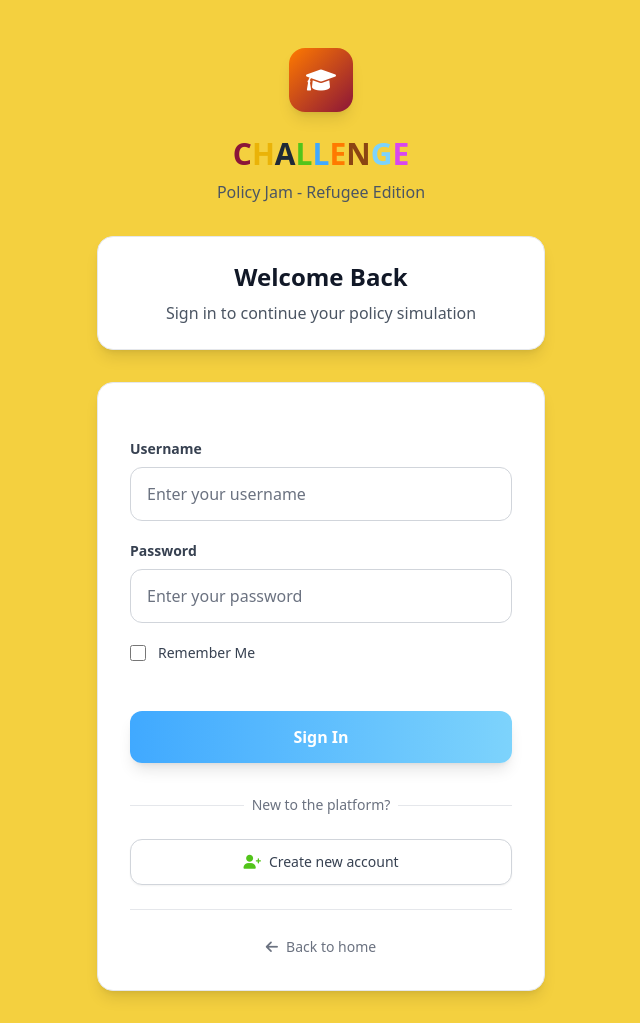
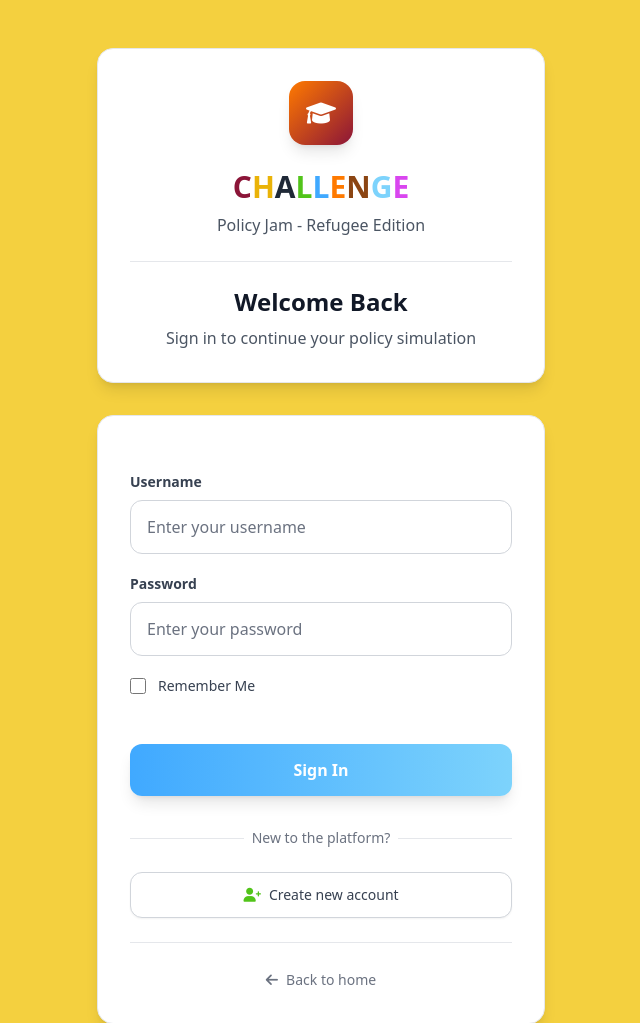
Before and after one commit to kobowood1/AIChallengeGame, a Flask app: page /login in a window 1280 px wide. Shown: the top 1023 px of the page, without its empty margins (319-959 px from the left). Before the commit the page ends 998 px from the top, so only its background shows below. Run offline with Flask 3, Linux system fonts and the light colour scheme; some libraries are stand-ins or nearby versions.

Commit message:
Improve the appearance of the login screen with a clean background
Wraps the logo and header in `login.html` with a white background and removes the welcome back container.

Replit-Commit-Author: Agent
Replit-Commit-Session-Id: 86e28700-3938-4fe7-b7b2-daf0a8a3307c
Replit-Commit-Screenshot-Url: https://storage.googleapis.com/screenshot-production-us-central1/b66fccd3-3b48-4c0e-84c7-865c8f56605e/86e28700-3938-4fe7-b7b2-daf0a8a3307c/tqQ9wna

```diff
--- a/templates/auth/login.html
+++ b/templates/auth/login.html
@@ -39,8 +39,8 @@
 <body class="bg-challenge-yellow">
     <div class="min-h-screen flex items-center justify-center px-4 py-12">
         <div class="w-full max-w-md">
-            <!-- Logo and Header -->
-            <div class="text-center mb-8">
+            <!-- Logo and Header Container -->
+            <div class="bg-white rounded-2xl p-8 shadow-lg border border-gray-200 mb-8 text-center">
                 <div class="inline-flex items-center justify-center w-16 h-16 bg-gradient-to-br from-challenge-orange to-challenge-red rounded-2xl shadow-lg mb-6">
                     <i class="fas fa-graduation-cap text-white text-2xl"></i>
                 </div>
@@ -48,10 +48,9 @@
                 <h1 class="text-3xl font-bold mb-2">
                     <span class="text-challenge-red">C</span><span class="text-yellow-500">H</span><span class="text-gray-800">A</span><span class="text-challenge-green">L</span><span class="text-challenge-blue">L</span><span class="text-challenge-orange">E</span><span class="text-challenge-brown">N</span><span class="text-challenge-teal">G</span><span class="text-challenge-purple">E</span>
                 </h1>
-                <p class="text-gray-600 mb-8">Policy Jam - Refugee Edition</p>
+                <p class="text-gray-600 mb-6">Policy Jam - Refugee Edition</p>
 
-                <!-- Welcome Back Container -->
-                <div class="bg-white rounded-2xl p-6 shadow-lg border border-gray-200 mb-8">
+                <div class="border-t border-gray-200 pt-6">
                     <h2 class="text-2xl font-bold text-gray-900 mb-2">
                         Welcome Back
                     </h2>
```
Also changed, not shown: attached_assets/image_1753108756236.png (added).
